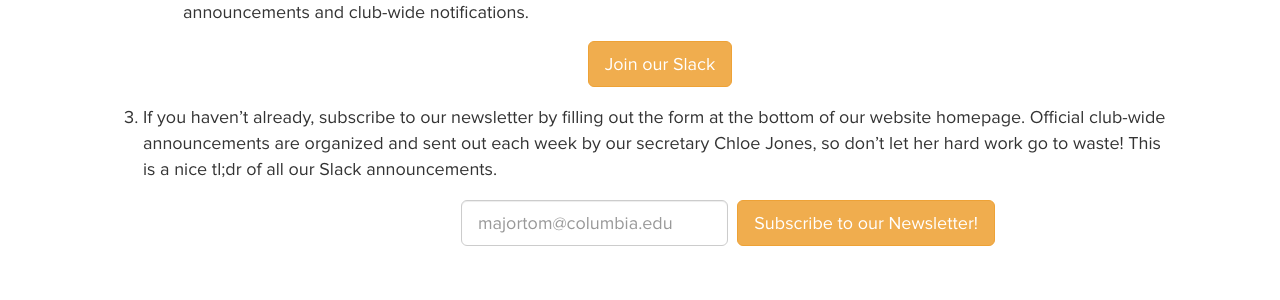
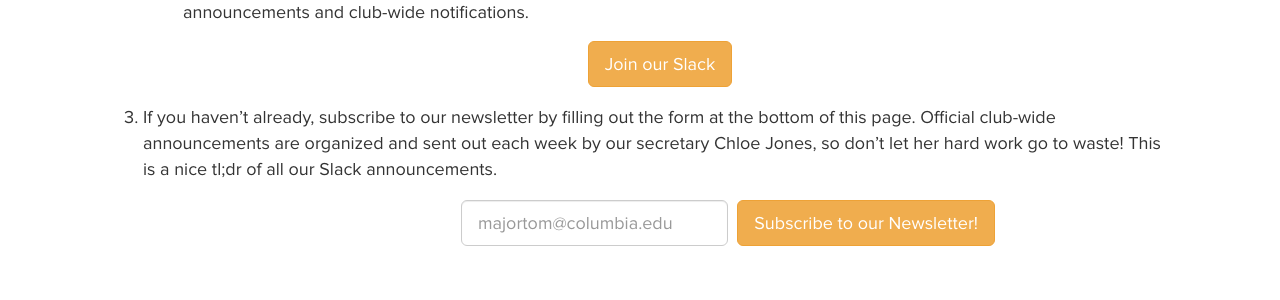
Before and after one commit to columbiaspace/columbiaspace.org, a Jekyll site: the page built from join-us.html, in a window 1280 px wide and 900 px high, scrolled down 1216 px. Shown: the part 487-787 px from the top of the window. Built offline with Jekyll 4.4.1, drawn with Linux system fonts in a browser that asks for light colours; nearby versions of some CDN libraries; comment, search, counter and statistics services are not loaded.

Commit message:
Fix join us

```diff
--- a/join-us.html
+++ b/join-us.html
@@ -72,7 +72,7 @@ jumboimage: "/assets/media/img/jumbotron/earthrise.jpg"
         </p>
 
         <li style="margin: 10px 0">
-          If you haven’t already, subscribe to our newsletter by filling out the form at the bottom of our website homepage. Official club-wide announcements are organized and sent out each week by our secretary Chloe Jones, so don’t let her hard work go to waste! This is a nice tl;dr of all our Slack announcements.
+          If you haven’t already, subscribe to our newsletter by filling out the form at the bottom of this page. Official club-wide announcements are organized and sent out each week by our secretary Chloe Jones, so don’t let her hard work go to waste! This is a nice tl;dr of all our Slack announcements.
         </li>
 
         <div class="container text-center" style="margin-top: 1em;">
```
